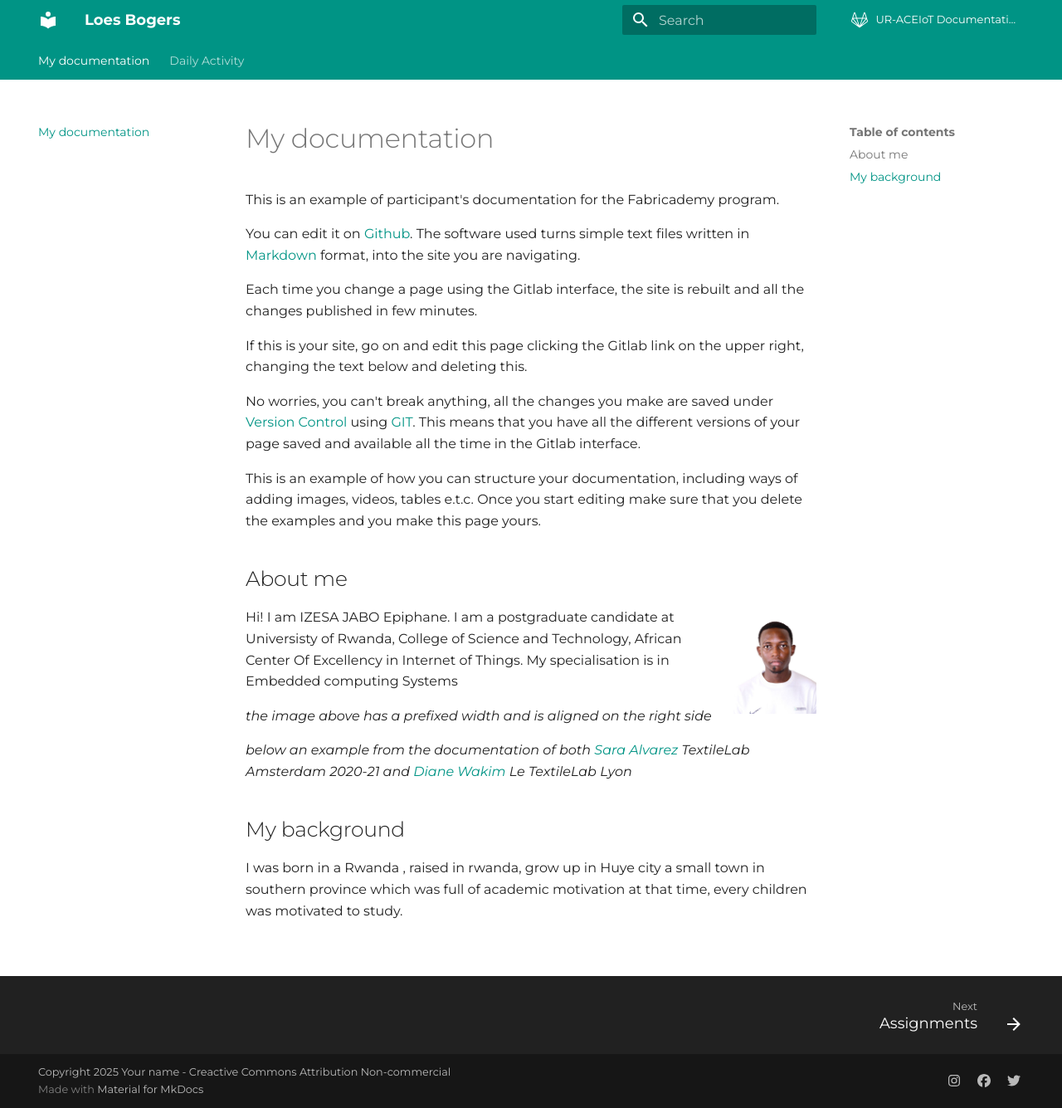
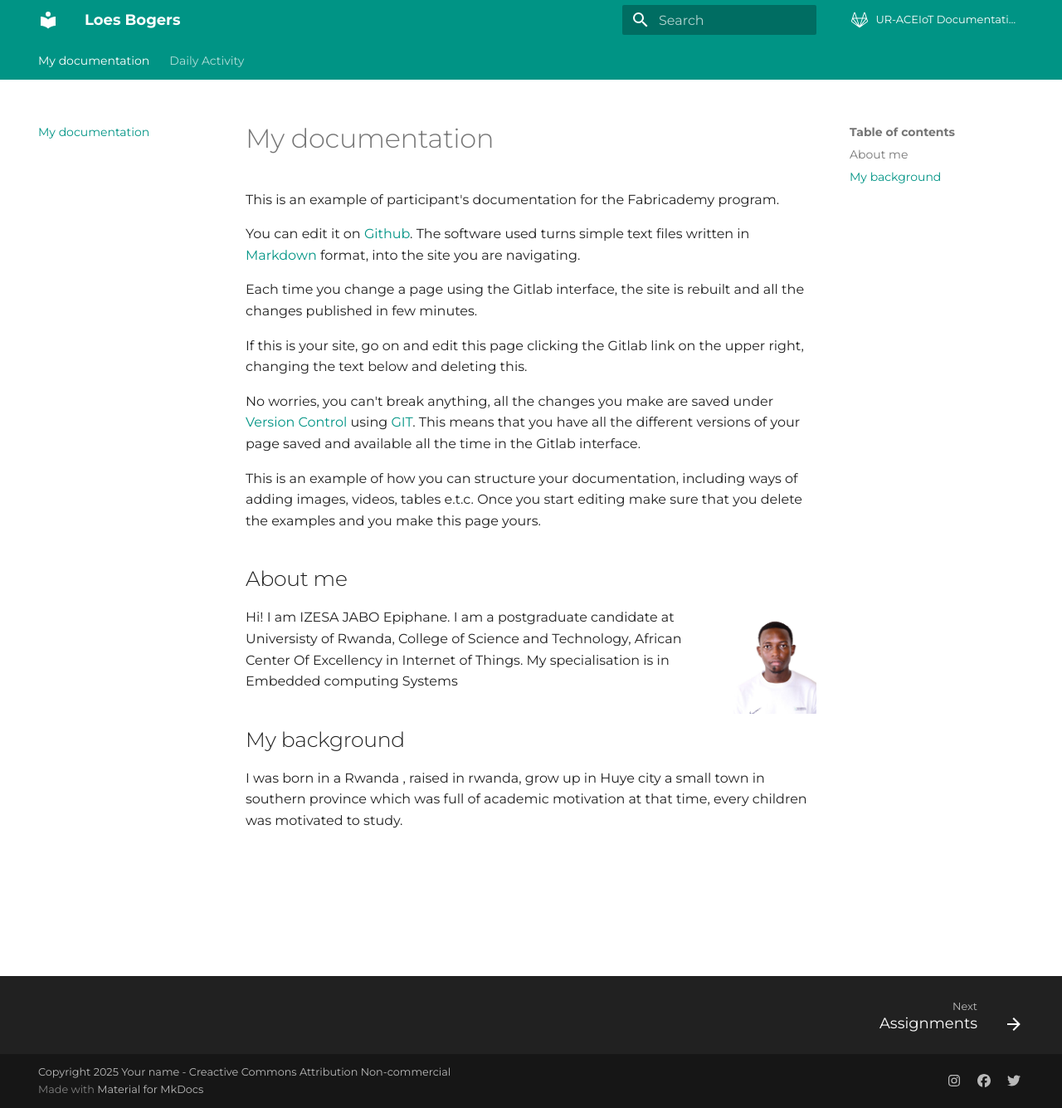
Before and after one commit to izesa/DocumentationTemplate, an MkDocs documentation site: the page built from docs/index.md, in a window 1280 px wide and 1335 px high. Shown: the whole window at 83% size. Built offline with MkDocs 1.6.1 and Material for MkDocs 9.7.7, drawn with Linux system fonts in a browser that asks for light colours.

Commit message:
modified:  docs/index.md modified:  mkdocs.yml

```diff
--- a/docs/index.md
+++ b/docs/index.md
@@ -27,11 +27,6 @@
 
 Hi! I am IZESA JABO Epiphane. I am a postgraduate candidate at Universisty of Rwanda, College of Science and Technology, African Center Of Excellency in Internet of Things. My specialisation is in Embedded computing Systems
 
-_the image above has a prefixed width and is aligned on the right side_
-
-
-_below an example from the documentation of both [Sara Alvarez](https://class.textile-academy.org/2021/sara.alvarez/) TextileLab Amsterdam 2020-21 and [Diane Wakim](https://class.textile-academy.org/2021/diane.wakim/) Le TextileLab Lyon_
-
 
 
 ## My background
--- a/mkdocs.yml
+++ b/mkdocs.yml
@@ -4,7 +4,7 @@ site_description: Your name Fabricademy site
 site_author: Your name
 copyright: Copyright 2025 Your name - Creactive Commons Attribution Non-commercial
 
-site_url: https://r-inyuru.github.io/ModelingFabricationTechnique
+site_url: https://r-inyuru.github.io/Jabo
 repo_url: https://github.com/R-INYURU/
 repo_name: UR-ACEIoT Documentation site
 
```
